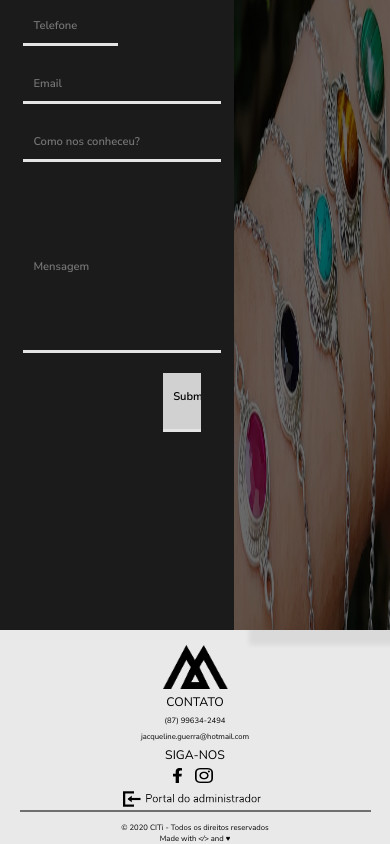
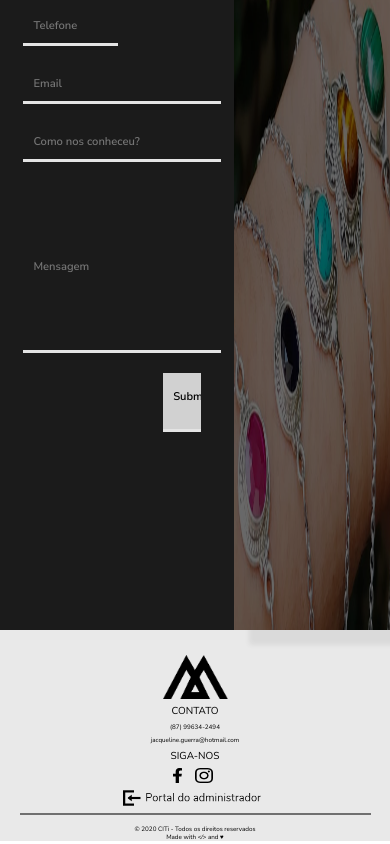
Before and after one commit to citi-onboarding/Pratas-onepage, a React (Create React App) app in the folder client/: page / in a window 390 px wide. Shown: the part 2658-3502 px from the top of the page. Built offline with nearby package versions, Linux system fonts and the light colour scheme; no server answers.

Commit message:
Footer Responsivity Fix

```diff
--- a/client/src/components/Footer/Footer.css
+++ b/client/src/components/Footer/Footer.css
@@ -5,7 +5,7 @@ body, html, a, p, h3, img {
 }
 
 h3{
-    font-size: 2.2rem;
+    font-size: 1.8rem;
     font-weight: 400;
     margin-bottom: 10px;
 }
@@ -37,6 +37,9 @@ footer {
     justify-content: space-around;
     align-items: center;
 
+    padding-top: 10px;
+    padding-bottom: 5px;
+
     border-bottom: 2px solid #707070;
 }
 
@@ -49,7 +52,7 @@ footer {
     margin-bottom: 30px;
 
     text-align: left;
-    font: 400 2.2rem Nunito Sans;
+    font: 400 1.8rem Nunito Sans;
 
     border-left: 2px solid #707070;
 }
@@ -87,12 +90,12 @@ div .icons-footer {
 
     padding-top: 10px;
 
-    font: 400 2.2rem Nunito Sans;
+    font: 400 1.8rem Nunito Sans;
 }
 
 @media (max-width: 768px){
     html {
-        font-size: 30%;
+        font-size: 50%;
     }
     h3{
         margin-top: 5px;
```
